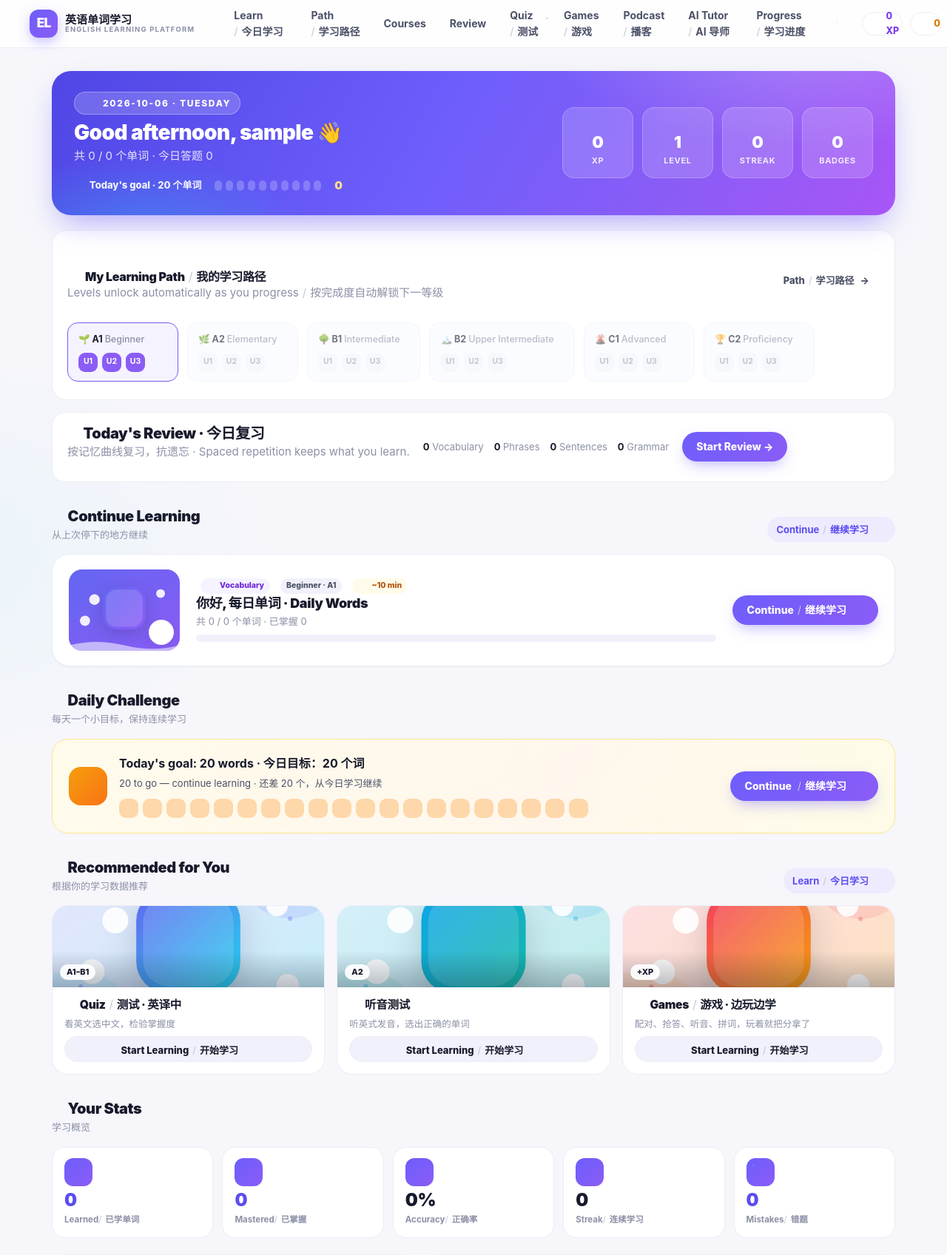
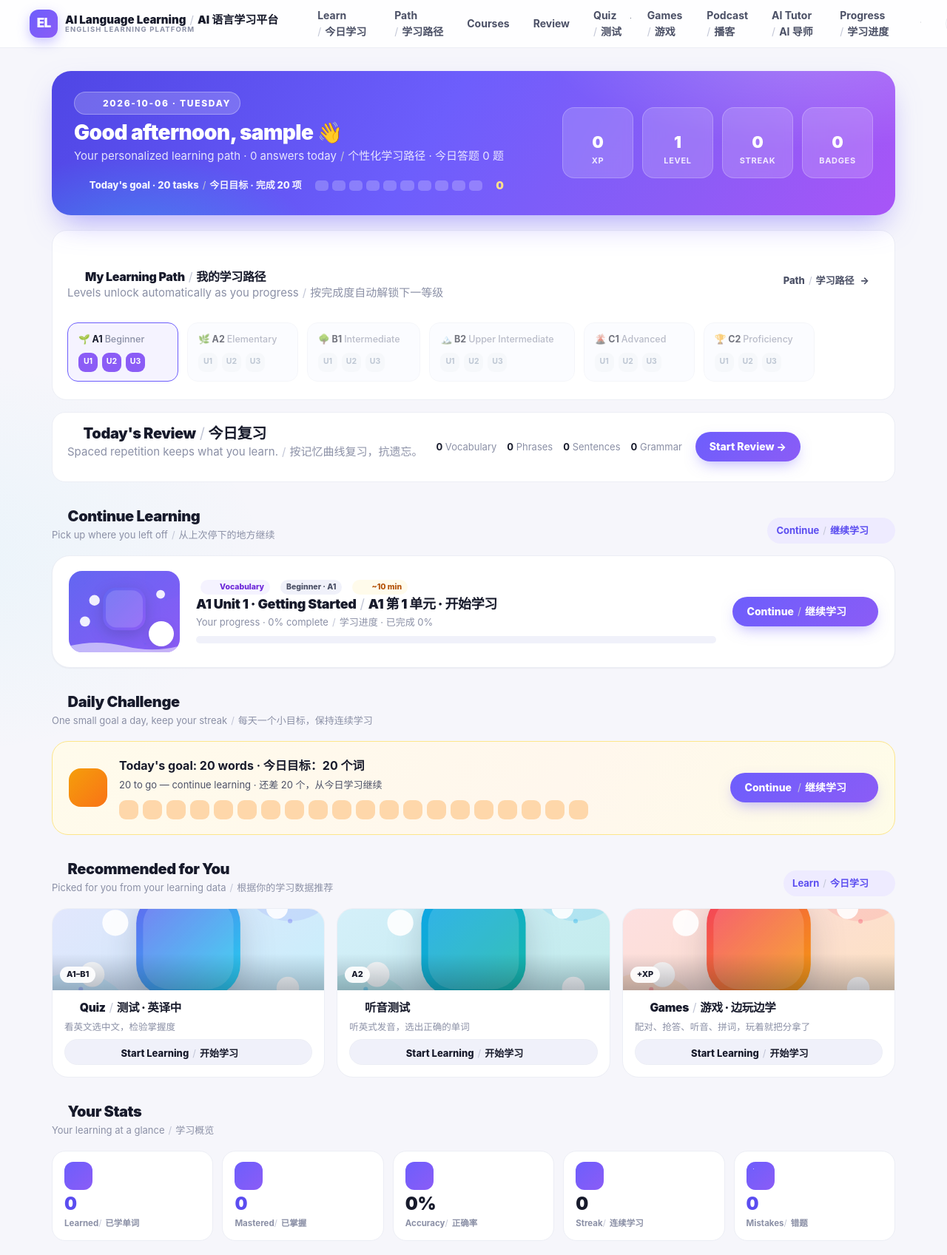
Before and after one commit to alexandresilksail/english_word_study, a Flask app: page /dashboard in a window 1280 px wide. Shown: the top 1697 px of the page at 74% size. Run offline with Flask 3, Linux system fonts and the light colour scheme; the visitor is signed in with stand-in values (Sample User, id 1); data comes from the database, SQL or seed files in the repository; data that the repository does not hold is empty.

Commit message:
fix: i18n toggle visibility + de-word-framing dashboard
- Brand: AI Language Learning Platform (was English Word Study)
- Hero/Continue/Review/footer strings now bilingual structure
- Remove 2000-words KPI framing from dashboard
- CSS data-lang now visibly switches main surfaces

```diff
--- a/app/templates/base.html
+++ b/app/templates/base.html
@@ -4,7 +4,7 @@
 <head>
   <meta charset="utf-8">
   <meta name="viewport" content="width=device-width, initial-scale=1, viewport-fit=cover">
-  <meta name="description" content="English Learning Platform · 英语学习平台：2000 常用词、英式发音、四种测试、四款小游戏、XP 与连续学习激励。">
+  <meta name="description" content="AI Language Learning Platform · AI 语言学习平台：CEFR 分级学习路径、听说读写练、抗遗忘复习、XP 与连续学习激励。">
   <meta name="csrf-token" content="{{ csrf_token() }}">
   <meta name="theme-color" content="#6d5efc">
   <title>{% block title %}{{ app_title }} · {{ app_title_en }}{% endblock %}</title>
@@ -19,7 +19,7 @@
     <a class="brand" href="{{ url_for('main.dashboard') if current_user.is_authenticated else url_for('main.index') }}">
       <span class="brand-mark">EL</span>
       <span class="brand-text">
-        <b>{{ app_title }}</b>
+        <b class="bi"><span class="bi-en">AI Language Learning</span><span class="bi-zh">AI 语言学习平台</span></b>
         <small>{{ app_title_en }}</small>
       </span>
     </a>
@@ -127,8 +127,8 @@
   {% block content %}{% endblock %}
 
   <footer class="footer">
-    <p><b>{{ app_title }}</b> · {{ app_title_en }} <span class="muted">v{{ app_version }}</span></p>
-    <p class="muted">{{ t('footer.wordbank') }} {{ nav_stats.total_words if nav_stats else 2000 }} {{ t('learn.words_unit') }} · {{ t('footer.offline') }}</p>
+    <p><b class="bi"><span class="bi-en">AI Language Learning Platform</span><span class="bi-zh">AI 语言学习平台</span></b> <span class="muted">v{{ app_version }}</span></p>
+    <p class="muted"><span class="bi"><span class="bi-en">English · Cantonese · more languages coming · spaced review keeps your memory</span><span class="bi-zh">英语 · 粤语 · 更多语言即将上线 · 间隔复习记得更牢</span></span></p>
     <p class="muted">{{ t('footer.privacy') }}</p>
   </footer>
 </main>
--- a/app/templates/dashboard.html
+++ b/app/templates/dashboard.html
@@ -12,10 +12,10 @@
       {{ icon('calendar') }}<span id="today-date"></span>
     </span>
     <h1><span data-greet></span>, {{ current_user.username }} 👋</h1>
-    <p style="color:rgba(255,255,255,.85);margin:0">{{ t('learn.total') }} {{ stats.learned }} / {{ stats.total_words }} {{ t('learn.words_unit') }} · {{ t('dash.today_answers') }} {{ stats.today_answers }}</p>
+    <p style="color:rgba(255,255,255,.85);margin:0"><span class="bi"><span class="bi-en">Your personalized learning path · {{ stats.today_answers }} answers today</span><span class="bi-zh">个性化学习路径 · 今日答题 {{ stats.today_answers }} 题</span></span></p>
 
     <div class="goal-row">
-      <span class="goal-label">{{ icon('target') }} Today's goal · {{ gam.daily_goal or 20 }} {{ t('learn.words_unit') }}</span>
+      <span class="goal-label">{{ icon('target') }} <span class="bi"><span class="bi-en">Today's goal · {{ gam.daily_goal or 20 }} tasks</span><span class="bi-zh">今日目标 · 完成 {{ gam.daily_goal or 20 }} 项</span></span></span>
       <span class="goal-segments" id="goal-segs" data-done="{{ gam.today_done }}" data-goal="{{ gam.daily_goal or 20 }}">
         {% for i in range(10) %}<i{% if i < (gam.goal_percent * 10 / 100)|round|int %} class="on"{% endif %}></i>{% endfor %}
       </span>
@@ -61,8 +61,8 @@
 {# ============================================================ V5 Today's Review #}
 <section class="review-strip">
   <div>
-    <h2 class="sec-title">{{ icon('rotate-ccw') }} Today's Review · 今日复习</h2>
-    <p class="muted">按记忆曲线复习，抗遗忘 · Spaced repetition keeps what you learn.</p>
+    <h2 class="sec-title">{{ icon('rotate-ccw') }} <span class="bi"><span class="bi-en">Today's Review</span><span class="bi-zh">今日复习</span></span></h2>
+    <p class="muted bi"><span class="bi-en">Spaced repetition keeps what you learn.</span><span class="bi-zh">按记忆曲线复习，抗遗忘。</span></p>
   </div>
   <div class="review-counts">
     <span><b>{{ review_today.vocabulary }}</b> Vocabulary</span>
@@ -78,7 +78,7 @@
   <div class="sec-head">
     <div>
       <h2 class="sec-title">{{ icon('play-circle') }} Continue Learning</h2>
-      <p class="sec-sub">从上次停下的地方继续</p>
+      <p class="sec-sub bi"><span class="bi-en">Pick up where you left off</span><span class="bi-zh">从上次停下的地方继续</span></p>
     </div>
     <a class="sec-more" href="{{ url_for('words.learn') }}">{{ bi('act.continue') }} {{ icon('chevron-right') }}</a>
   </div>
@@ -94,8 +94,8 @@
         <span class="tag">Beginner · A1</span>
         <span class="tag amber">{{ icon('clock') }}~10 min</span>
       </div>
-      <h3>{{ t('dash.greeting') }}, 每日单词 · Daily Words</h3>
-      <p class="small muted" style="margin:0 0 8px">{{ t('learn.total') }} {{ stats.learned }} / {{ stats.total_words }} {{ t('learn.words_unit') }} · {{ t('dash.words_mastered') }} {{ stats.mastered }}</p>
+      <h3><span class="bi"><span class="bi-en">A1 Unit 1 · Getting Started</span><span class="bi-zh">A1 第 1 单元 · 开始学习</span></span></h3>
+      <p class="small muted" style="margin:0 0 8px"><span class="bi"><span class="bi-en">Your progress · {{ stats.progress_percent }}% complete</span><span class="bi-zh">学习进度 · 已完成 {{ stats.progress_percent }}%</span></span></p>
       <div class="cont-bar"><i style="width:{{ stats.progress_percent }}%"></i></div>
     </div>
     <span class="btn btn-primary" style="align-self:center">{{ bi('act.continue') }} {{ icon('arrow-right') }}</span>
@@ -107,7 +107,7 @@
   <div class="sec-head">
     <div>
       <h2 class="sec-title">{{ icon('calendar-check') }} Daily Challenge</h2>
-      <p class="sec-sub">每天一个小目标，保持连续学习</p>
+      <p class="sec-sub bi"><span class="bi-en">One small goal a day, keep your streak</span><span class="bi-zh">每天一个小目标，保持连续学习</span></p>
     </div>
   </div>
 
@@ -136,7 +136,7 @@
   <div class="sec-head">
     <div>
       <h2 class="sec-title">{{ icon('sparkles') }} Recommended for You</h2>
-      <p class="sec-sub">根据你的学习数据推荐</p>
+      <p class="sec-sub bi"><span class="bi-en">Picked for you from your learning data</span><span class="bi-zh">根据你的学习数据推荐</span></p>
     </div>
     <a class="sec-more" href="{{ url_for('learn.hub') }}">{{ bi('nav.learn') }} {{ icon('chevron-right') }}</a>
   </div>
@@ -174,7 +174,7 @@
   <div class="sec-head">
     <div>
       <h2 class="sec-title">{{ icon('chart') }} Your Stats</h2>
-      <p class="sec-sub">学习概览</p>
+      <p class="sec-sub bi"><span class="bi-en">Your learning at a glance</span><span class="bi-zh">学习概览</span></p>
     </div>
   </div>
   <div class="stat-grid">
--- a/i18n.py
+++ b/i18n.py
@@ -21,8 +21,8 @@ from markupsafe import Markup, escape
 # 每条文案固定为 (中文, English)
 STRINGS: dict[str, tuple[str, str]] = {
     # ---------------------------------------------------------------- 品牌
-    "brand.name": ("英语单词学习", "English Word Study"),
-    "brand.tagline": ("系统化掌握 2000 个常用词", "Master 2000 Essential Words"),
+    "brand.name": ("AI 语言学习平台", "AI Language Learning Platform"),
+    "brand.tagline": ("按水平规划学习路径，持续练习与复习", "Your personalized path to language mastery"),
 
     # ---------------------------------------------------------------- 导航
     "nav.home": ("首页", "Home"),
```
